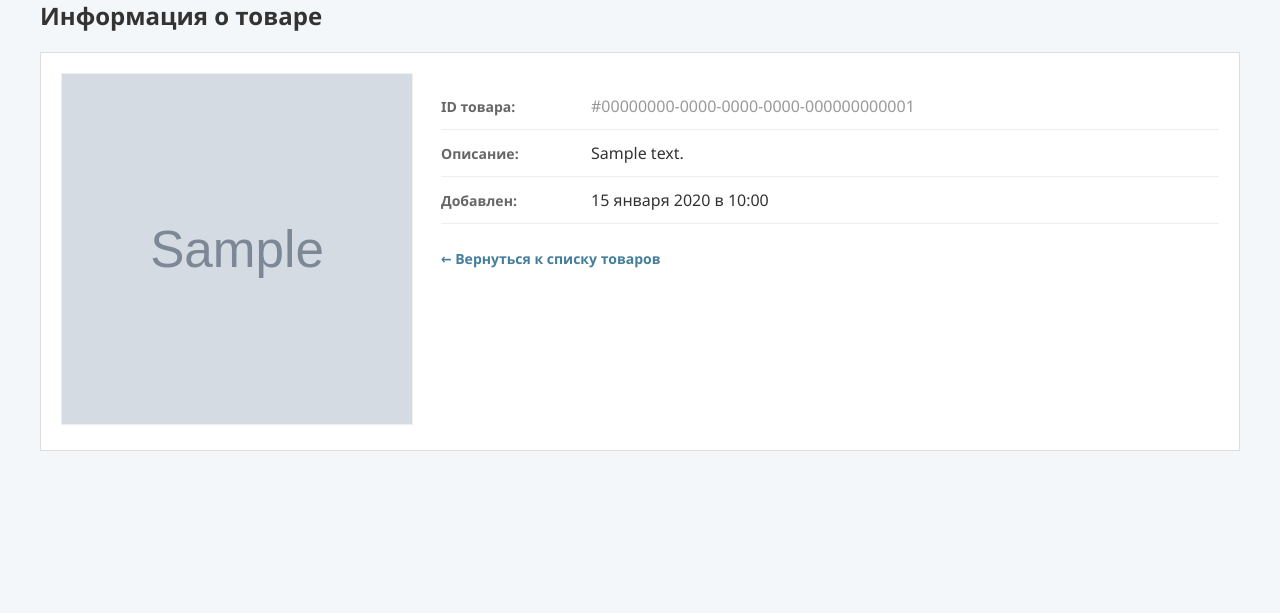
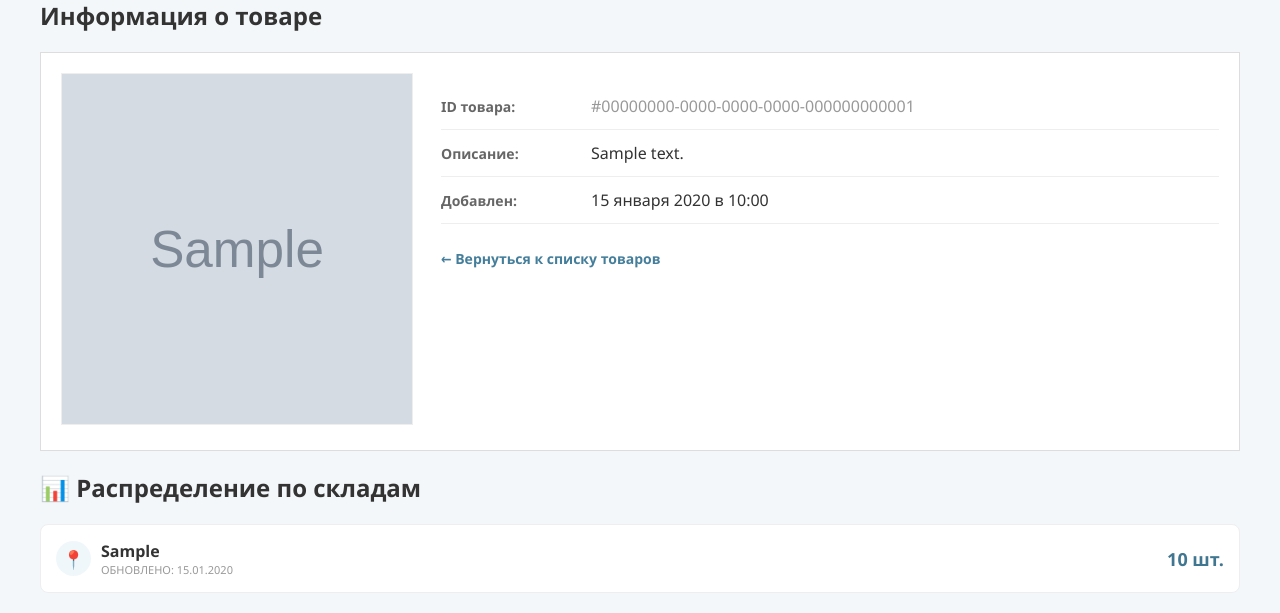
Before and after one commit to Nair12/Warehouse, a Django app: page /products/products/00000000-0000-0000-0000-000000000001/ in a window 1280 px wide. Shown: the part 155-768 px from the top of the page. Run offline with Django 5.2, Linux system fonts and the light colour scheme; a user stored in the database is signed in; tables that the repository leaves empty hold one stand-in row (values such as "Sample post"); grey boxes marked "Sample" are stand-in pictures.

Commit message:
Added table for displaying quantity of products in warehouses.

```diff
--- a/products/Templates/product_detail.html
+++ b/products/Templates/product_detail.html
@@ -78,6 +78,78 @@
             text-decoration: underline;
         }
 
+        .inventory-grid {
+            display: grid;
+            gap: 15px;
+            margin-top: 10px;
+        }
+
+        .inventory-item {
+            display: flex;
+            align-items: center;
+            justify-content: space-between;
+            padding: 15px;
+            background: #fff;
+            border: 1px solid #eee;
+            border-radius: 8px;
+            transition: border-color 0.2s;
+        }
+
+        .inventory-item:hover {
+            border-color: #79aec8;
+        }
+
+        .location-info {
+            display: flex;
+            align-items: center;
+            gap: 10px;
+        }
+
+        .location-icon {
+            background: #f0f7fa;
+            color: #417690;
+            width: 35px;
+            height: 35px;
+            display: flex;
+            align-items: center;
+            justify-content: center;
+            border-radius: 50%;
+            font-size: 18px;
+        }
+
+        .city-name {
+            font-weight: 600;
+            font-size: 16px;
+            color: #333;
+        }
+
+        .stock-display {
+            text-align: right;
+        }
+
+        .quantity-value {
+            display: block;
+            font-size: 18px;
+            font-weight: 700;
+            color: #417690;
+        }
+
+        .last-update {
+            font-size: 11px;
+            color: #999;
+            text-transform: uppercase;
+        }
+
+        /* Индикатор низкого остатка */
+        .low-stock {
+            color: #d9534f;
+        }
+
+        .low-stock-bg {
+            background: #fff5f5;
+            border-color: #ffc1c1;
+        }
+
     </style>
 
     <h1>{{ product.name }}</h1>
@@ -112,7 +184,8 @@
                         </tr>
                         <tr>
                             <th>Добавлен:</th>
-                        <td style="font-weight: normal;">{{ product.created_at|date:"d E Y" }} в {{ product.created_at|time:"H:i" }}</td>
+                            <td style="font-weight: normal;">{{ product.created_at|date:"d E Y" }}
+                                в {{ product.created_at|time:"H:i" }}</td>
                         </tr>
                     </table>
 
@@ -121,5 +194,38 @@
 
             </div>
         </div>
+        <div class="module">
+            <h2>📊 Распределение по складам</h2>
+            <div class="module-content">
+                {% if inventory_items %}
+                    <div class="inventory-grid">
+                        {% for item in inventory_items %}
+                            <div class="inventory-item {% if item.quantity < 10 %}low-stock-bg{% endif %}">
+                                <div class="location-info">
+                                    <div class="location-icon">📍</div>
+                                    <div>
+                                        <div class="city-name">{{ item.warehouse.city }}</div>
+                                        <div class="last-update">Обновлено: {{ item.updated_at|date:"d.m.Y" }}</div>
+                                    </div>
+                                </div>
+
+                                <div class="stock-display">
+                        <span class="quantity-value {% if item.quantity < 10 %}low-stock{% endif %}">
+                            {{ item.quantity }} шт.
+                        </span>
+                                    {% if item.quantity < 10 %}
+                                        <span style="font-size: 10px; color: #d9534f; font-weight: bold;">МАЛО</span>
+                                    {% endif %}
+                                </div>
+                            </div>
+                        {% endfor %}
+                    </div>
+                {% else %}
+                    <div style="text-align: center; padding: 20px; color: #999;">
+                        <p>📦 Товар еще не поступал на склады.</p>
+                    </div>
+                {% endif %}
+            </div>
+        </div>
     </div>
 {% endblock %}
--- a/products/views.py
+++ b/products/views.py
@@ -36,4 +36,5 @@ def product_create_view(request):
 @role_required(["admin", "manager", "reader"])
 def product_detail_view(request, pk):
     product = get_object_or_404(Product, id=pk)
-    return render(request, "product_detail.html", {"product": product})
+    inventory_items = product.inventory_items.select_related('warehouse').all()
+    return render(request, "product_detail.html", {"product": product,'inventory_items': inventory_items})
```
Lines whose indentation alone changed are shown as unchanged.
